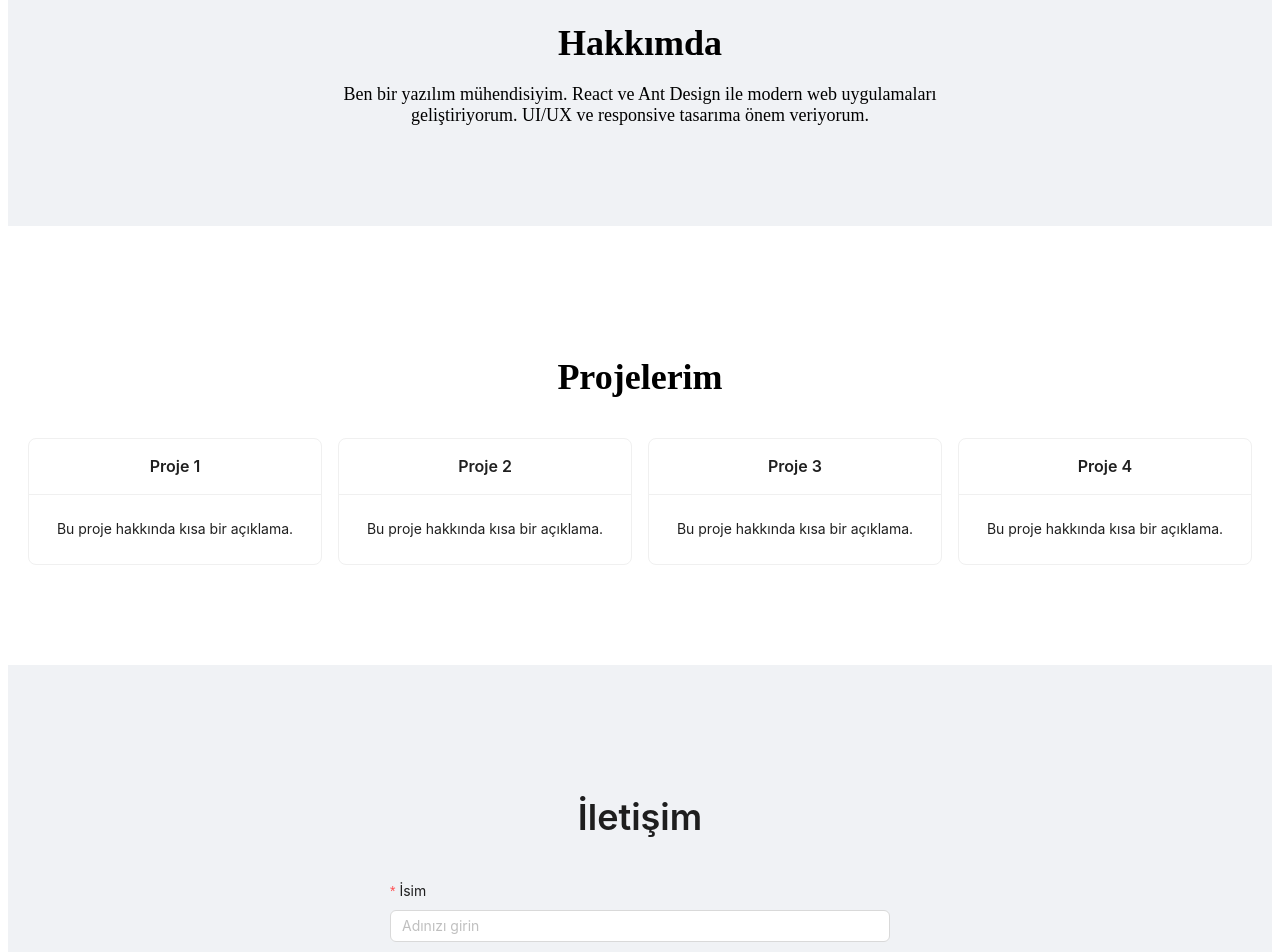
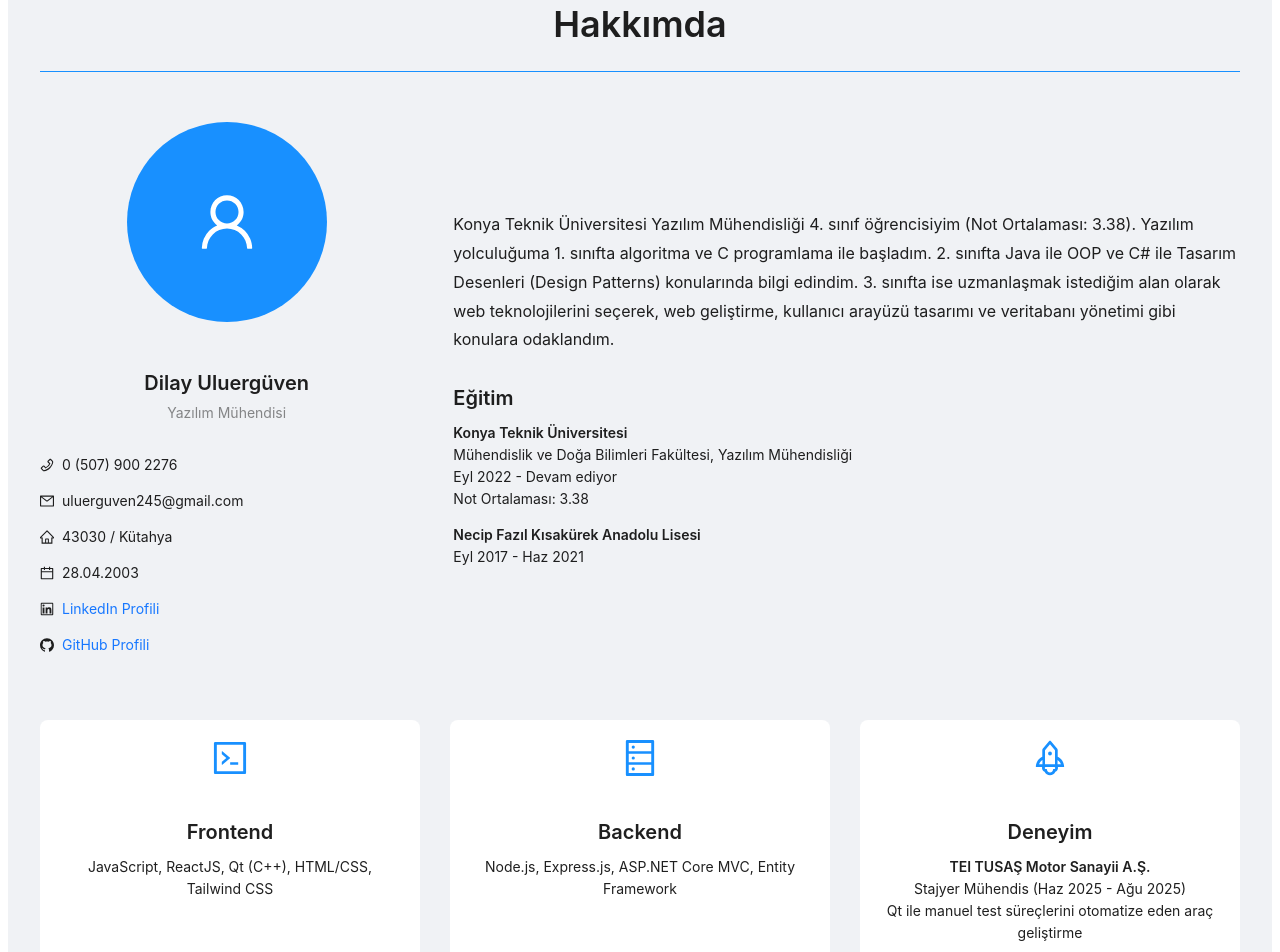
Before and after one commit to dilayuluerguven/My-Website, a React (Vite) app in the folder client/: page / in a window 1280 px wide. Shown: the part 980-1932 px from the top of the page. Built offline with nearby package versions, Linux system fonts and the light colour scheme.

Commit message:
Add about.jsx and expand About section

```diff
--- a/client/src/components/Home.jsx
+++ b/client/src/components/Home.jsx
@@ -1,5 +1,6 @@
 import { Button, Card, Row, Col, Form, Input } from 'antd';
 import Contact from '../pages/Contact';
+import About from '../pages/About';
 
 export default function Home() {
   return (
@@ -14,12 +15,8 @@ export default function Home() {
         </Button>
       </section>
 
-      <section id="about" style={{ padding: '100px 20px', background: '#f0f2f5', textAlign: 'center' }}>
-        <h2 style={{ fontSize: '36px', marginBottom: '20px' }}>Hakkımda</h2>
-        <p style={{ maxWidth: '700px', margin: '0 auto', fontSize: '18px' }}>
-          Ben bir yazılım mühendisiyim. React ve Ant Design ile modern web uygulamaları geliştiriyorum.
-          UI/UX ve responsive tasarıma önem veriyorum.
-        </p>
+      <section >
+            <About/>
       </section>
 
       <section id="projects" style={{ padding: '100px 20px', textAlign: 'center' }}>
@@ -37,23 +34,6 @@ export default function Home() {
           <section>
             <Contact/>
           </section>
-      {/* <section id="contact" style={{ padding: '100px 20px', background: '#f0f2f5', textAlign: 'center' }}>
-        <h2 style={{ fontSize: '36px', marginBottom: '40px' }}>İletişim</h2>
-        <Form layout="vertical" style={{ maxWidth: '500px', margin: '0 auto' }}>
-          <Form.Item label="İsim" name="name">
-            <Input placeholder="Adınızı girin" />
-          </Form.Item>
-          <Form.Item label="Email" name="email">
-            <Input placeholder="Email adresinizi girin" />
-          </Form.Item>
-          <Form.Item label="Mesaj" name="message">
-            <Input.TextArea rows={4} placeholder="Mesajınızı girin" />
-          </Form.Item>
-          <Form.Item>
-            <Button type="primary" htmlType="submit">Gönder</Button>
-          </Form.Item>
-        </Form>
-      </section> */}
     </div>
   );
 }
--- a/client/src/components/Navbar.jsx
+++ b/client/src/components/Navbar.jsx
@@ -12,8 +12,7 @@ export default function Navbar() {
     };
     const element = document.getElementById(idMap[e.key]);
     if (element) {
-      // Navbar yüksekliğini hesaba katarak kaydırma yapıyoruz
-      const yOffset = -64; // Navbar yüksekliği kadar yukarıda durması için
+      const yOffset = -64;
       const y = element.getBoundingClientRect().top + window.pageYOffset + yOffset;
 
       window.scrollTo({
--- a/client/src/pages/About.jsx
+++ b/client/src/pages/About.jsx
@@ -0,0 +1,150 @@
+import React from "react";
+import { Typography, Row, Col, Divider, Avatar } from "antd";
+import {
+  UserOutlined,
+  CodeOutlined,
+  DatabaseOutlined,
+  RocketOutlined,
+  PhoneOutlined,
+  MailOutlined,
+  HomeOutlined,
+  CalendarOutlined,
+  LinkedinOutlined,
+  GithubOutlined
+} from '@ant-design/icons';
+
+const { Title, Paragraph, Text } = Typography;
+
+const About = () => {
+  return (
+    <section
+      id="about"
+      style={{
+        padding: "80px 20px",
+        background: "#f0f2f5",
+        textAlign: "center",
+      }}
+    >
+      <div style={{ maxWidth: "1200px", margin: "0 auto" }}>
+        <Title level={2} style={{ fontSize: "36px", marginBottom: "10px" }}>
+          Hakkımda
+        </Title>
+        <Divider style={{ maxWidth: "100px", borderColor: "#1890ff" }} />
+
+        <Row gutter={[40, 40]} align="middle" style={{ marginTop: "50px" }}>
+          <Col xs={24} md={8}>
+            <Avatar
+              size={200}
+              icon={<UserOutlined />}
+              style={{
+                backgroundColor: '#1890ff',
+                fontSize: '60px',
+                marginBottom: '20px'
+              }}
+            />
+            <Title level={4} style={{ marginBottom: '5px' }}>Dilay Uluergüven</Title>
+            <Text type="secondary">Yazılım Mühendisi</Text>
+
+            <div style={{ marginTop: "30px", textAlign: "left" }}>
+              <Paragraph>
+                <PhoneOutlined style={{ marginRight: "8px" }} />
+                <Text>0 (507) 900 2276</Text>
+              </Paragraph>
+              <Paragraph>
+                <MailOutlined style={{ marginRight: "8px" }} />
+                <Text>uluerguven245@gmail.com</Text>
+              </Paragraph>
+              <Paragraph>
+                <HomeOutlined style={{ marginRight: "8px" }} />
+                <Text>43030 / Kütahya</Text>
+              </Paragraph>
+              <Paragraph>
+                <CalendarOutlined style={{ marginRight: "8px" }} />
+                <Text>28.04.2003</Text>
+              </Paragraph>
+              <Paragraph>
+                <LinkedinOutlined style={{ marginRight: "8px" }} />
+                <a href="https://linkedin.com/in/dilay-uluergüven-2b484125b" target="_blank">
+                  LinkedIn Profili
+                </a>
+              </Paragraph>
+              <Paragraph>
+                <GithubOutlined style={{ marginRight: "8px" }} />
+                <a href="https://github.com/dilayuluerguven" target="_blank">
+                  GitHub Profili
+                </a>
+              </Paragraph>
+            </div>
+          </Col>
+
+          <Col xs={24} md={16}>
+            <Paragraph
+              style={{
+                fontSize: "16px",
+                lineHeight: 1.8,
+                textAlign: "left",
+              }}
+            >
+              Konya Teknik Üniversitesi Yazılım Mühendisliği 4. sınıf öğrencisiyim (Not Ortalaması: 3.38).
+              Yazılım yolculuğuma 1. sınıfta algoritma ve C programlama ile başladım.
+              2. sınıfta Java ile OOP ve C# ile Tasarım Desenleri (Design Patterns)
+              konularında bilgi edindim. 3. sınıfta ise uzmanlaşmak istediğim alan
+              olarak web teknolojilerini seçerek, web geliştirme, kullanıcı arayüzü
+              tasarımı ve veritabanı yönetimi gibi konulara odaklandım.
+            </Paragraph>
+
+            <Title level={4} style={{ textAlign: "left", marginTop: "30px" }}>
+              Eğitim
+            </Title>
+            <Paragraph style={{ textAlign: "left" }}>
+              <Text strong>Konya Teknik Üniversitesi</Text><br />
+              Mühendislik ve Doğa Bilimleri Fakültesi, Yazılım Mühendisliği<br />
+              Eyl 2022 - Devam ediyor<br />
+              Not Ortalaması: 3.38
+            </Paragraph>
+            <Paragraph style={{ textAlign: "left" }}>
+              <Text strong>Necip Fazıl Kısakürek Anadolu Lisesi</Text><br />
+              Eyl 2017 - Haz 2021
+            </Paragraph>
+          </Col>
+        </Row>
+
+        <Row gutter={[30, 30]} style={{ marginTop: "50px" }}>
+          <Col xs={24} md={8}>
+            <div style={{ padding: "20px", background: "#fff", borderRadius: "8px", height: "100%" }}>
+              <CodeOutlined style={{ fontSize: "36px", color: "#1890ff", marginBottom: "15px" }} />
+              <Title level={4}>Frontend</Title>
+              <Text>
+                JavaScript, ReactJS, Qt (C++), HTML/CSS, Tailwind CSS
+              </Text>
+            </div>
+          </Col>
+
+          <Col xs={24} md={8}>
+            <div style={{ padding: "20px", background: "#fff", borderRadius: "8px", height: "100%" }}>
+              <DatabaseOutlined style={{ fontSize: "36px", color: "#1890ff", marginBottom: "15px" }} />
+              <Title level={4}>Backend</Title>
+              <Text>
+                Node.js, Express.js, ASP.NET Core MVC, Entity Framework
+              </Text>
+            </div>
+          </Col>
+
+          <Col xs={24} md={8}>
+            <div style={{ padding: "20px", background: "#fff", borderRadius: "8px", height: "100%" }}>
+              <RocketOutlined style={{ fontSize: "36px", color: "#1890ff", marginBottom: "15px" }} />
+              <Title level={4}>Deneyim</Title>
+              <Text>
+                <Text strong>TEI TUSAŞ Motor Sanayii A.Ş.</Text><br />
+                Stajyer Mühendis (Haz 2025 - Ağu 2025)<br />
+                Qt ile manuel test süreçlerini otomatize eden araç geliştirme
+              </Text>
+            </div>
+          </Col>
+        </Row>
+      </div>
+    </section>
+  );
+};
+
+export default About;
```
